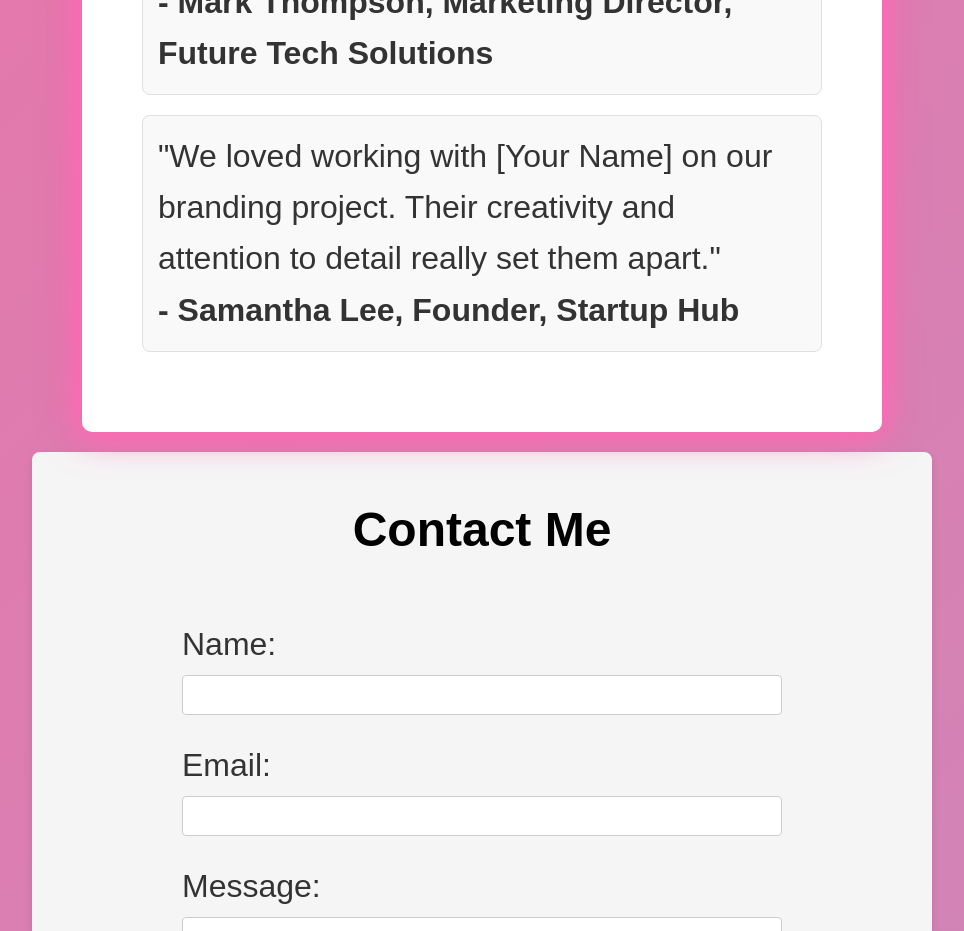
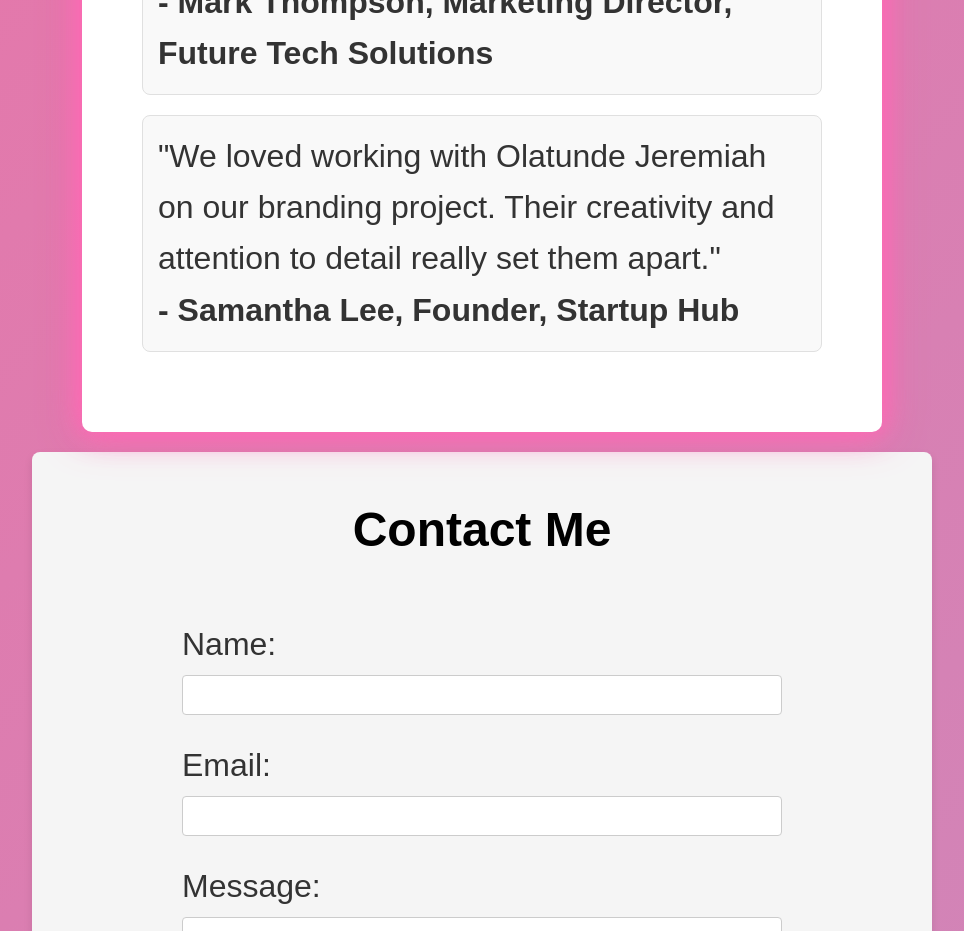
Before and after one commit to JCreativ/Olatunde-Jeremiah-_CEO-Nextwave-Digitals-, a plain HTML site: page index.html in a window 1280 px wide. Shown: the part 5800-6731 px from the top of the page, without its empty margins (158-1122 px from the left). Drawn offline with Linux system fonts and the light colour scheme.

Commit message:
Update index.html

```diff
--- a/index.html
+++ b/index.html
@@ -103,7 +103,7 @@
             <h4>- Mark Thompson, Marketing Director, Future Tech Solutions</h4>
         </div>
         <div class="testimonial-item">
-            <p>"We loved working with [Your Name] on our branding project. Their creativity and attention to detail really set them apart."</p>
+            <p>"We loved working with Olatunde Jeremiah on our branding project. Their creativity and attention to detail really set them apart."</p>
             <h4>- Samantha Lee, Founder, Startup Hub</h4>
         </div>
 
```
